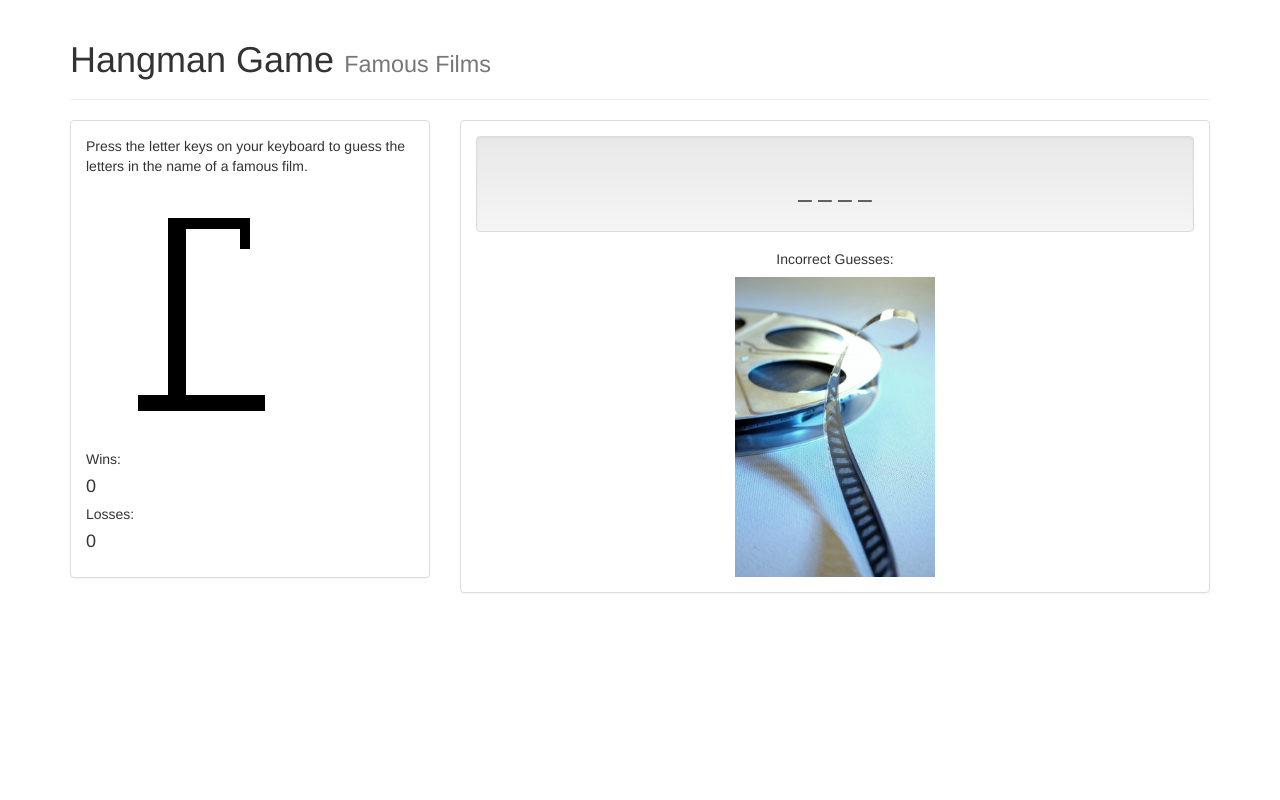
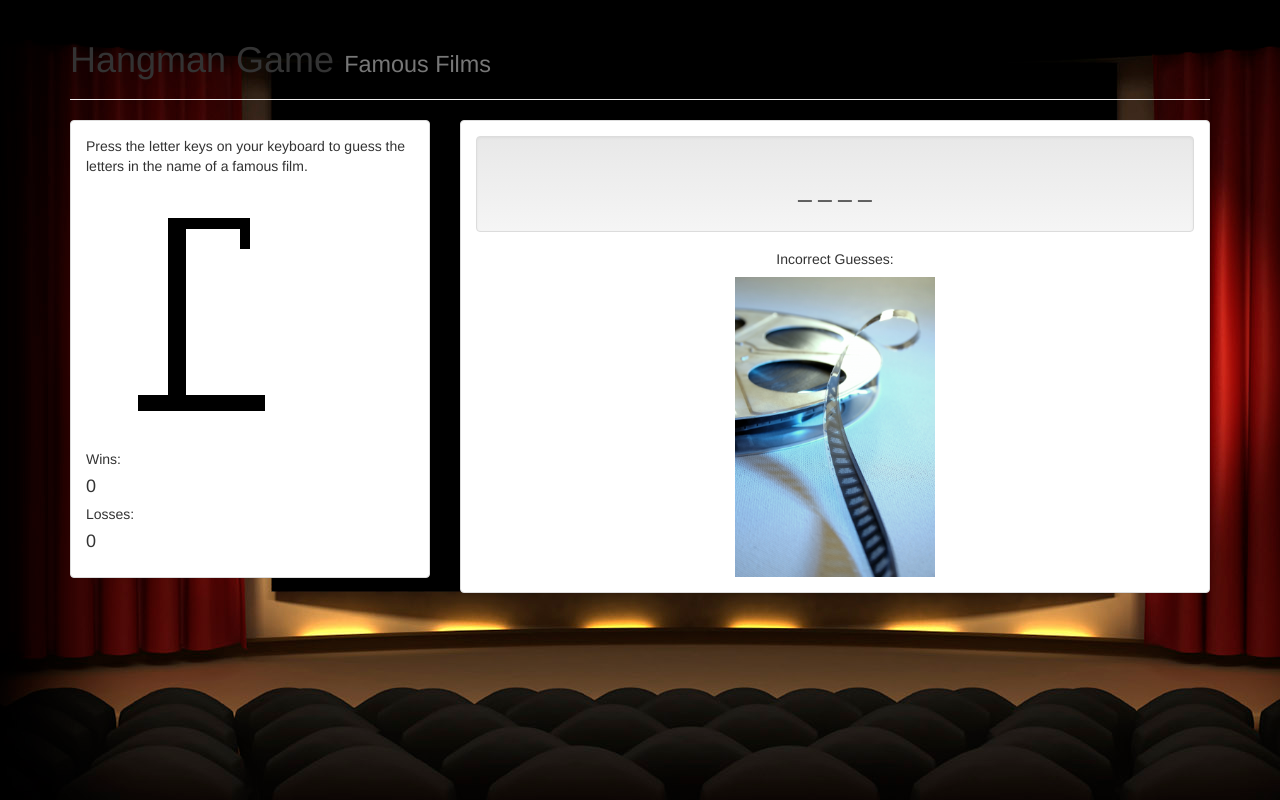
Before and after one commit to VolkRiot/Hangman-Game, a PHP site: page / in a window 1280 px wide. Run offline with PHP 8.4, Linux system fonts and the light colour scheme; some libraries are stand-ins or nearby versions.

Commit message:
Improved style/formatting

```diff
--- a/assets/css/style.css
+++ b/assets/css/style.css
@@ -2,3 +2,7 @@
     height: 300px;
     width: 200px;
 }
+
+body{
+    background-image: url("../images/CinemaBackground.jpg")
+}
--- a/assets/javascript/game.js
+++ b/assets/javascript/game.js
@@ -1,10 +1,10 @@
-// Hangman game
 // Globals
 var chosenWord;
 var correctGuesses = 0;
 var wins = 0;
 var losses = 0;
 
+// Hangman Object
 var Hangman = {
   films: [{
     "title": "It's a Wonderful Life",
@@ -99,14 +99,13 @@ var Hangman = {
       "imgPath": "assets/images/moviePosters/ettheextraterrestrial.jpeg"
     }
   ],
-
   stickFig:["assets/images/hangman-imgs/Hangman-0.png", "assets/images/hangman-imgs/Hangman-1.png", "assets/images/hangman-imgs/Hangman-2.png", "assets/images/hangman-imgs/Hangman-3.png", "assets/images/hangman-imgs/Hangman-4.png", "assets/images/hangman-imgs/Hangman-5.png", "assets/images/hangman-imgs/Hangman-6.png"],
+  displayArray: [],
+  wrongGuesses: [],
+  totalLetters: 0,
   wordChoice: function () {
     return this.films[Math.floor(Math.random() * this.films.length)]["title"];
   },
-  displayArray: [],
-  wrongGuesses: [],
-  totalLetters: 0,
   prepWord: function (word) {
     this.totalLetters = 0;
     for (var i = 0; i < word.length; i++) {
@@ -122,16 +121,18 @@ var Hangman = {
       }
     }
   },
-  printArray: function (targetTag, array) {
-    $(targetTag).html(array.join(" "));
-  },
   resetGame: function () {
     this.wrongGuesses = [];
     this.displayArray = [];
     $("#hangman-image").attr("src", Hangman.stickFig[0]);
+  },
+  printArray: function (targetTag, array) {
+    $(targetTag).html(array.join(" "));
   }
 };
 
+
+// Helper functions
 function resetAll() {
   Hangman.resetGame();
   correctGuesses = 0;
@@ -154,6 +155,8 @@ function indexByValue(objArray, key, value) {
   return -1;
 }
 
+
+// Begins document run
 $(document).ready(function () {
 
     // Reset whole game
@@ -166,16 +169,13 @@ $(document).ready(function () {
     var letterIndex = chosenWord.toLowerCase().indexOf(userInput);
     var updated = false;
 
-
     if ((letterIndex < 0) && (Hangman.wrongGuesses.indexOf(userInput.toUpperCase()) == -1) && (/^[a-zA-Z]*$/.test(userInput))) {
       Hangman.wrongGuesses.push(userInput.toUpperCase());
       Hangman.printArray("#tried-array", Hangman.wrongGuesses);
       $("#hangman-image").attr("src", Hangman.stickFig[Hangman.wrongGuesses.length]);
 
       if (Hangman.wrongGuesses.length > 5) {
-
         // Loss logic starts here
-
         losses++;
         $("#loss-counter").html(losses);
         losses = 0;
@@ -183,11 +183,10 @@ $(document).ready(function () {
         newWord();
 
         // TODO: Possible losing condition feedback
-
       }
 
+    } else {
 
-    } else {
       for (var i = 0; i < chosenWord.length; i++) {
         if ((chosenWord[i].toLowerCase() == userInput.toLowerCase()) && (Hangman.displayArray[i] != chosenWord[i])) {
           Hangman.displayArray[i] = chosenWord[i];
@@ -195,10 +194,10 @@ $(document).ready(function () {
           updated = true;
         }
       }
+
       if (correctGuesses == Hangman.totalLetters) {
 
-        // Win Condition Code goes below.
-
+        // Win Condition Code
         wins++;
         $("#win-counter").html(wins);
         var objIndex = indexByValue(Hangman.films, "title" ,chosenWord);
@@ -212,12 +211,12 @@ $(document).ready(function () {
         newWord();
 
         // TODO: Display winning title, maybe multimedia
+      }
+    }
 
-      }
-
-    }
     if (updated === true) {
       Hangman.printArray("#word-array", Hangman.displayArray);
     }
+
   });
 });
```
Also changed, not shown: assets/images/CinemaBackground.jpg (added).
